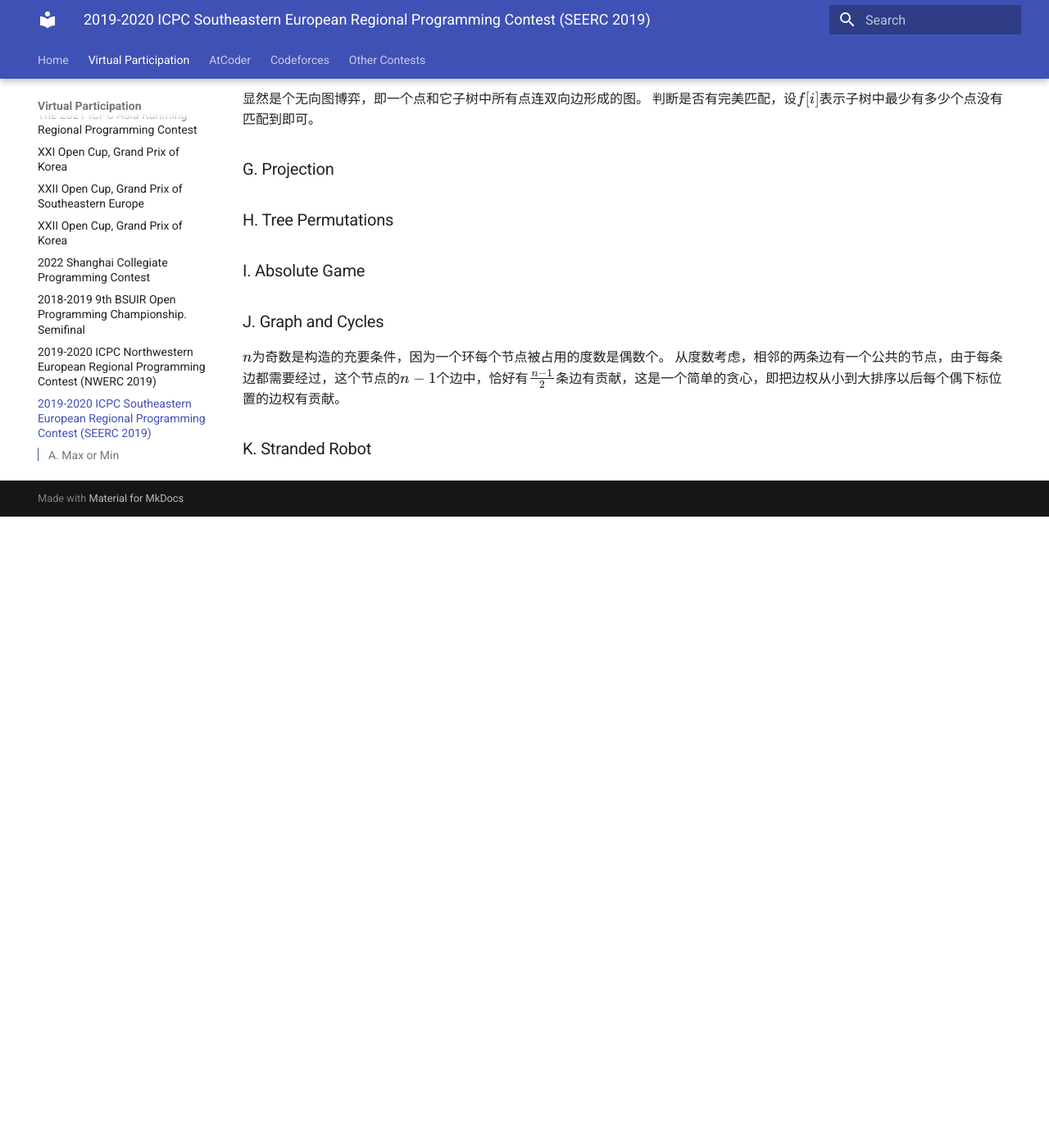
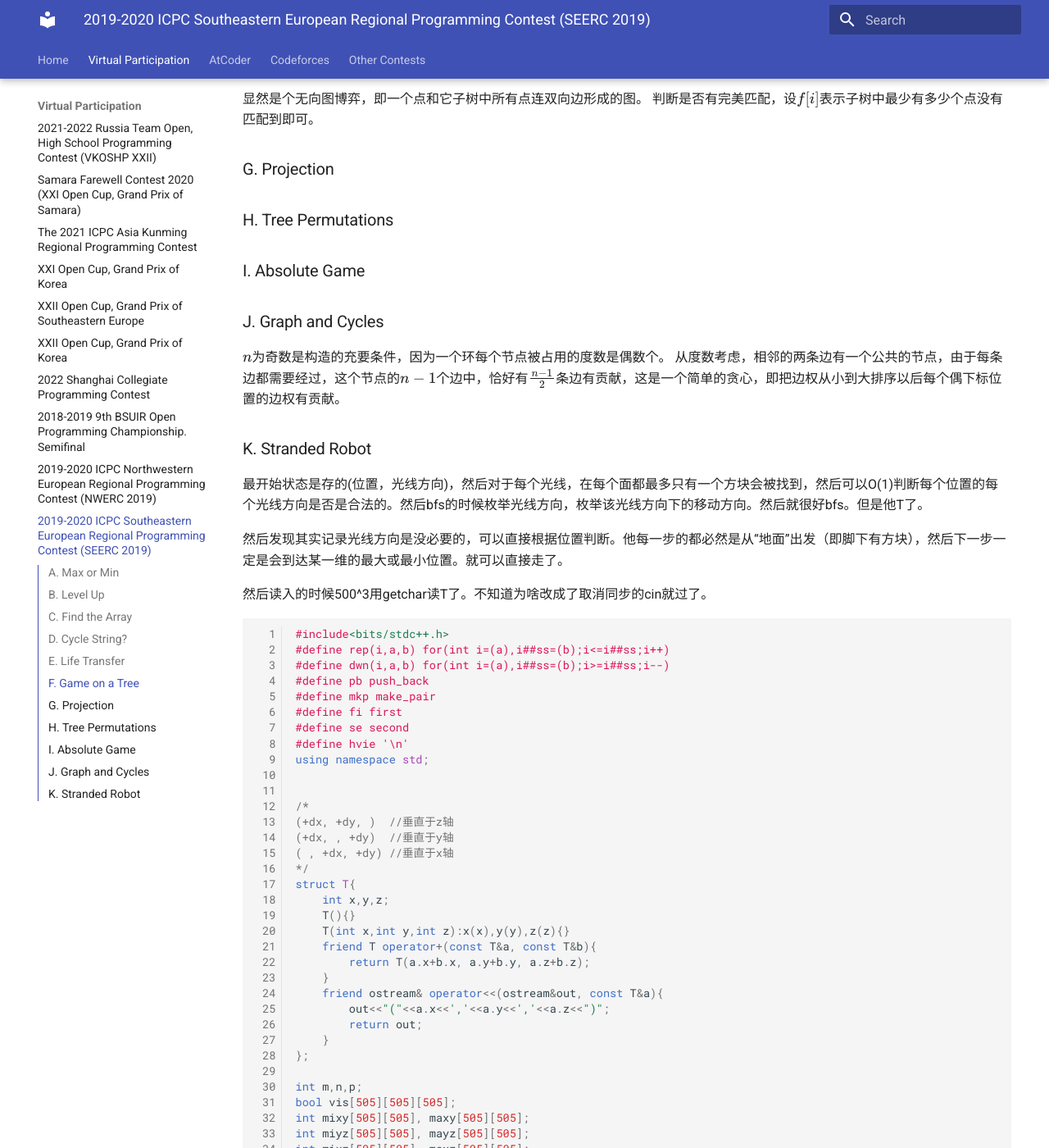
Before and after one commit to SkqLiao/team-wiki, an MkDocs documentation site: the page built from docs/vp/cf-gym-102392.md, in a window 1280 px wide and 1400 px high, scrolled down 1322 px. Shown: the whole window at 82% size. Built offline with MkDocs 1.6.1 and Material for MkDocs 9.7.7, drawn with Linux system fonts in a browser that asks for light colours; before the commit the page ends 1952 px from its top, so only the background shows below that; some of the changed text lies outside the part shown.

Commit message:
cf-gym-102392

````diff
--- a/docs/vp/cf-gym-102392.md
+++ b/docs/vp/cf-gym-102392.md
@@ -56,3 +56,133 @@ $n$为奇数是构造的充要条件，因为一个环每个节点被占用的
 从度数考虑，相邻的两条边有一个公共的节点，由于每条边都需要经过，这个节点的$n-1$个边中，恰好有$\frac {n-1}{2}$条边有贡献，这是一个简单的贪心，即把边权从小到大排序以后每个偶下标位置的边权有贡献。
 
 ### K. Stranded Robot
+
+最开始状态是存的(位置，光线方向)，然后对于每个光线，在每个面都最多只有一个方块会被找到，然后可以O(1)判断每个位置的每个光线方向是否是合法的。然后bfs的时候枚举光线方向，枚举该光线方向下的移动方向。然后就很好bfs。但是他T了。
+
+然后发现其实记录光线方向是没必要的，可以直接根据位置判断。他每一步的都必然是从“地面”出发（即脚下有方块），然后下一步一定是会到达某一维的最大或最小位置。就可以直接走了。
+
+然后读入的时候500^3用getchar读T了。不知道为啥改成了取消同步的cin就过了。
+
+```cpp
+#include<bits/stdc++.h>
+#define rep(i,a,b) for(int i=(a),i##ss=(b);i<=i##ss;i++)
+#define dwn(i,a,b) for(int i=(a),i##ss=(b);i>=i##ss;i--)
+#define pb push_back
+#define mkp make_pair
+#define fi first
+#define se second
+#define hvie '\n'
+using namespace std;
+
+
+/*
+(+dx, +dy, )  //垂直于z轴
+(+dx, , +dy)  //垂直于y轴
+( , +dx, +dy) //垂直于x轴
+*/
+struct T{
+	int x,y,z;
+	T(){}
+	T(int x,int y,int z):x(x),y(y),z(z){}
+	friend T operator+(const T&a, const T&b){
+		return T(a.x+b.x, a.y+b.y, a.z+b.z);
+	}
+	friend ostream& operator<<(ostream&out, const T&a){
+		out<<"("<<a.x<<','<<a.y<<','<<a.z<<")";
+		return out;
+	}
+};
+
+int m,n,p;
+bool vis[505][505][505];
+int mixy[505][505], maxy[505][505];
+int miyz[505][505], mayz[505][505];
+int mixz[505][505], maxz[505][505];
+int dx[]={1,-1,0,0};
+int dy[]={0,0,1,-1};
+signed main(){
+	ios::sync_with_stdio(0);
+	cin.tie(0);
+	memset(maxy, 0x3f, sizeof(maxy));
+	memset(mayz, 0x3f, sizeof(maxy));
+	memset(maxz, 0x3f, sizeof(maxy));
+	memset(mixy, -1, sizeof(mixy));
+	memset(miyz, -1, sizeof(mixy));
+	memset(mixz, -1, sizeof(mixy));
+	cin>>m>>n>>p;
+	char s[505];
+	T S,E;
+
+	for(short z=0;z<p;z++)for(short y=0;y<n;y++){
+		cin>>s;
+		for(short x=0;x<m;x++){
+			char c=s[x];
+			if(c=='*'){
+				if(mixy[x][y]==-1) mixy[x][y]=z;
+				maxy[x][y]=z;
+				if(miyz[y][z]==-1) miyz[y][z]=x;
+				mayz[y][z]=x;
+				if(mixz[x][z]==-1) mixz[x][z]=y;
+				maxz[x][z]=y;
+			}
+			else if(s[x]=='R'){
+				S=T(x,y,z);
+			}
+			else if(s[x]=='T'){
+				E=T(x,y,z);
+			}
+		}
+	}
+	queue<T>q;
+	int cnt=1,ans=0;
+	q.push(S);
+	while(!q.empty()){
+		auto[x,y,z]=q.front();
+		if(!cnt){
+			ans++;
+			cnt=q.size();
+		}
+		if(x==E.x&&y==E.y&&z==E.z){
+			cout<<ans<<hvie;
+			return 0;
+		}
+		q.pop();
+		--cnt;
+		if(vis[x][y][z])continue;
+		vis[x][y][z]=1;
+
+		for(short int k=0;k<4;k++){
+			int nx=x+dx[k], ny=y+dy[k], nz=z;
+			if(nx>=0&&ny>=0&&nx<m&&ny<n){
+				if(z==mixy[x][y]-1&&z<mixy[nx][ny]) q.push({nx,ny,mixy[nx][ny]-1});
+				if(z==maxy[x][y]+1&&z>maxy[nx][ny]) q.push({nx,ny,maxy[nx][ny]+1});
+			}
+
+			nz=z+dy[k];
+			if(nx>=0&&nz>=0&&nx<m&&nz<p){
+				if(y==mixz[x][z]-1&&y<mixz[nx][nz]) q.push({nx,mixz[nx][nz]-1,nz});
+				if(y==maxz[x][z]+1&&y>maxz[nx][nz]) q.push({nx,maxz[nx][nz]+1,nz});
+			}
+
+			ny=y+dx[k];
+			if(ny>=0&&nz>=0&&ny<n&&nz<p){
+				if(x==miyz[y][z]-1&&x<miyz[ny][nz]) q.push({miyz[ny][nz]-1,ny,nz});
+				if(x==mayz[y][z]+1&&x>mayz[ny][nz]) q.push({mayz[ny][nz]+1,ny,nz});
+			}
+		}
+
+		if(z<mixy[x][y]) q.push({x,y,mixy[x][y]-1});
+		if(z>maxy[x][y]) q.push({x,y,maxy[x][y]+1});
+
+		if(y<mixz[x][z]) q.push({x,mixz[x][z]-1,z});
+		if(y>maxz[x][z]) q.push({x,maxz[x][z]+1,z});
+
+		if(x<miyz[y][z]) q.push({miyz[y][z]-1,y,z});
+		if(x>mayz[y][z]) q.push({mayz[y][z]+1,y,z});
+
+	}
+	cout<<-1<<hvie;
+	return 0;
+}
+
+```
````
